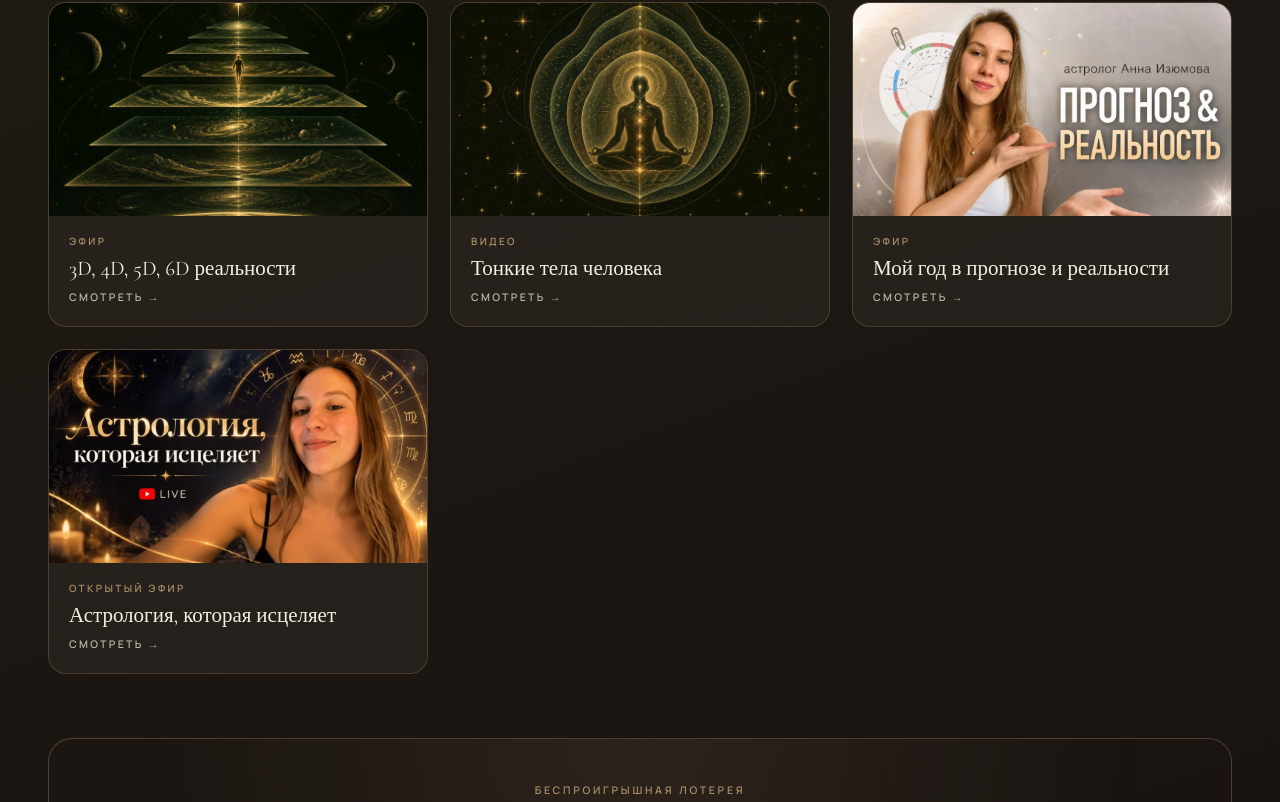
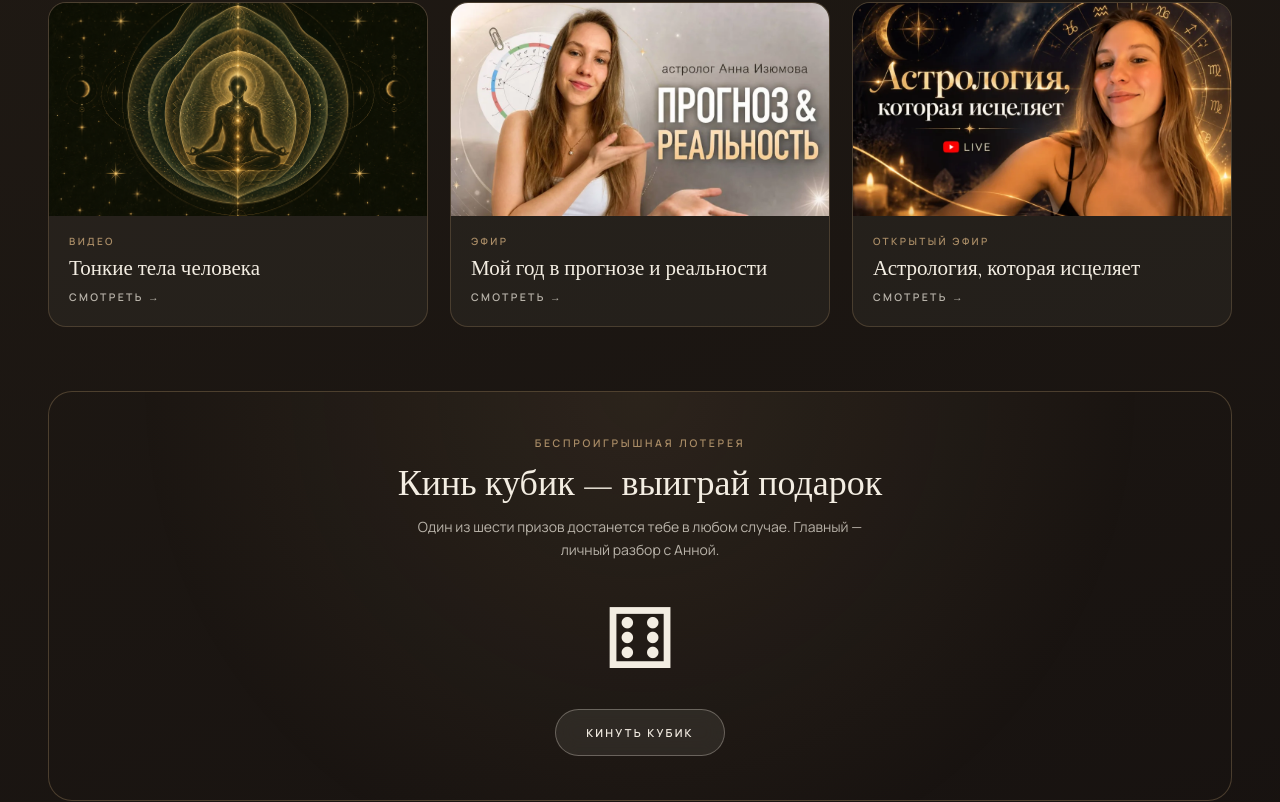
Before and after one commit to annasheshina/alma-celeste, a React (Vite) app: page / in a window 1280 px wide. Shown: the part 4346-5148 px from the top of the page. Built offline with nearby package versions, Linux system fonts and the light colour scheme.

Commit message:
Remove 3D-6D realities gift for now
Co-Authored-By: Анна Изюмова <anna.sheshina@gmail.com>

```diff
--- a/src/data/gifts.js
+++ b/src/data/gifts.js
@@ -1,7 +1,6 @@
 import giftVenera from '../assets/gift-venera.webp'
 import giftMatrix from '../assets/gift-matrix.webp'
 import giftReality from '../assets/gift-reality.webp'
-import gift3d from '../assets/gift-3d.webp'
 import giftBodies from '../assets/gift-bodies.webp'
 import giftPrognoz from '../assets/gift-prognoz.webp'
 import giftHeals from '../assets/gift-heals.webp'
@@ -10,7 +9,6 @@ export const GIFTS = [
   { img: giftVenera, tag: 'Эфир', title: 'Женский круг. Венера, пробуждение Женщины', url: 'https://t.me/anna_romannaa/1561' },
   { img: giftMatrix, tag: 'Эфир', title: 'Состояние и энергия. Как управлять матрицей', url: 'https://t.me/anna_romannaa/1568' },
   { img: giftReality, tag: 'Практика', title: 'Проектирование реальности', url: 'https://t.me/anna_romannaa/1651' },
-  { img: gift3d, tag: 'Эфир', title: '3D, 4D, 5D, 6D реальности', url: 'https://t.me/anna_romannaa/1691' },
   { img: giftBodies, tag: 'Видео', title: 'Тонкие тела человека', url: 'https://www.instagram.com/reel/DZu7zanjjwk/' },
   { img: giftPrognoz, tag: 'Эфир', title: 'Мой год в прогнозе и реальности', url: 'https://rutube.ru/video/4ed602b14da1da1b087e81cab78c916e/' },
   { img: giftHeals, tag: 'Открытый эфир', title: 'Астрология, которая исцеляет', url: 'https://rutube.ru/video/b922c010c9ba22ead5e8f275d740507c/' },
```
Also changed, not shown: src/assets/gift-3d.webp (deleted).
